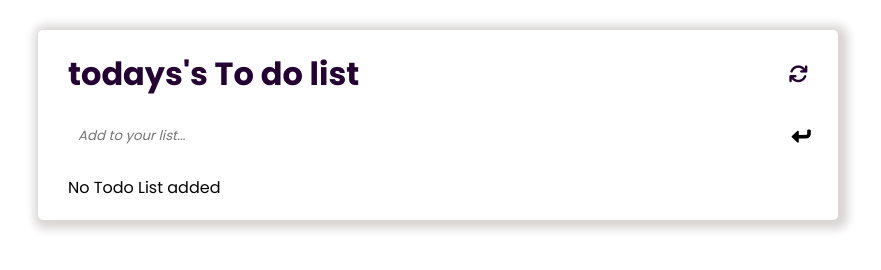
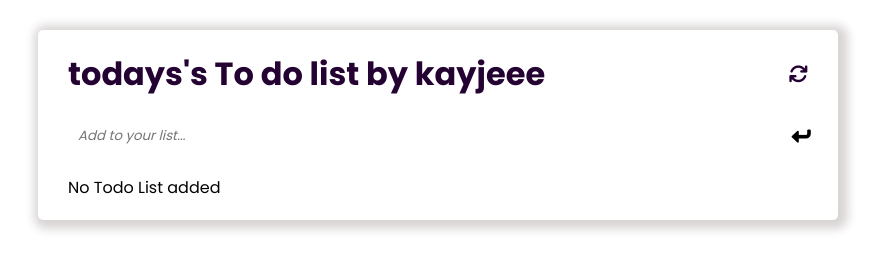
Before and after one commit to kayjeee/webpack-todolist-review, a website built with webpack: page src/index.html in a window 1280 px wide. Shown: the whole page, without its empty margins (202-1083 px from the left). Built offline with nearby package versions, Linux system fonts and the light colour scheme.

Commit message:
updated index h1 tag

```diff
--- a/src/index.html
+++ b/src/index.html
@@ -9,7 +9,7 @@
 </head>
 <body>
    <div class="container">
-    <div class="top"><h1>todays's To do list</h1><i class="fa-solid fa-arrows-rotate"></i></div>
+    <div class="top"><h1>todays's To do list by kayjeee</h1><i class="fa-solid fa-arrows-rotate"></i></div>
     <div class="to-do-add">
         <form class="form" method="POST">
           <input
```
